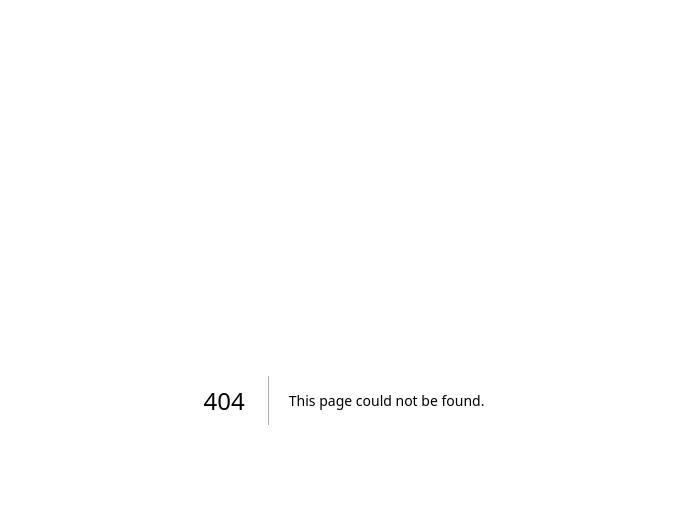
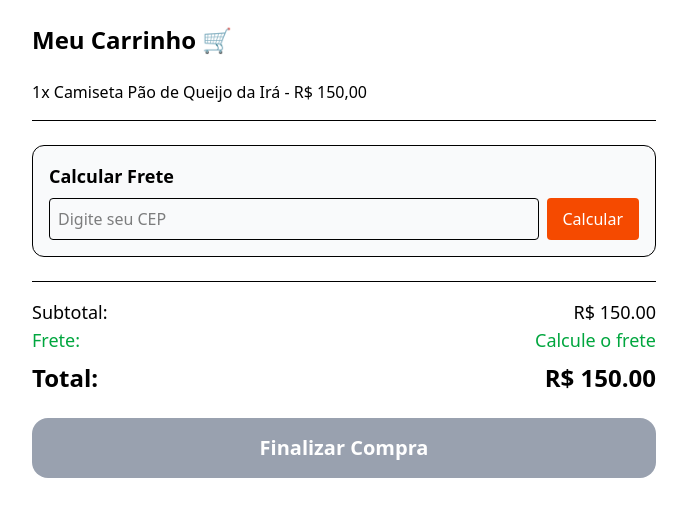
Before and after one commit to SjrPovoas/paodequeijodaira, a Next.js app: page /carrinho in a window 1280 px wide. Before the commit this address had no page. Shown: the top 516 px of the page, without its empty margins (296-983 px from the left). Built offline with nearby package versions, Linux system fonts and the light colour scheme.

Commit message:
Create carrinho.js

```diff
--- /dev/null
+++ b/src/pages/carrinho.js
@@ -0,0 +1,48 @@
+import { useState } from 'react';
+import Frete from '../components/Frete';
+
+export default function Carrinho() {
+  const [subtotal, setSubtotal] = useState(150.00); // Ex: Valor dos produtos
+  const [valorFrete, setValorFrete] = useState(0);
+  const [dadosEntrega, setDadosEntrega] = useState(null);
+
+  const handleFreteCalculado = (dados) => {
+    setValorFrete(dados.valor);
+    setDadosEntrega(dados);
+  };
+
+  return (
+    <div className="max-w-2xl mx-auto p-6">
+      <h1 className="text-2xl font-bold mb-6">Meu Carrinho 🛒</h1>
+
+      {/* Lista de Produtos (Simulação) */}
+      <div className="mb-6 border-b pb-4">
+        <p>1x Camiseta Pão de Queijo da Irá - R$ 150,00</p>
+      </div>
+
+      <Frete onFreteCalculado={handleFreteCalculado} />
+
+      <div className="mt-6 border-t pt-4">
+        <div className="flex justify-between text-lg">
+          <span>Subtotal:</span>
+          <span>R$ {subtotal.toFixed(2)}</span>
+        </div>
+        <div className="flex justify-between text-lg text-green-600">
+          <span>Frete:</span>
+          <span>{valorFrete > 0 ? `R$ ${valorFrete.toFixed(2)}` : 'Calcule o frete'}</span>
+        </div>
+        <div className="flex justify-between text-2xl font-black mt-2">
+          <span>Total:</span>
+          <span>R$ {(subtotal + valorFrete).toFixed(2)}</span>
+        </div>
+      </div>
+
+      <button
+        disabled={valorFrete === 0}
+        className="w-full mt-6 bg-green-600 text-white py-4 rounded-2xl font-bold text-xl disabled:bg-gray-400"
+      >
+        Finalizar Compra
+      </button>
+    </div>
+  );
+}
```
